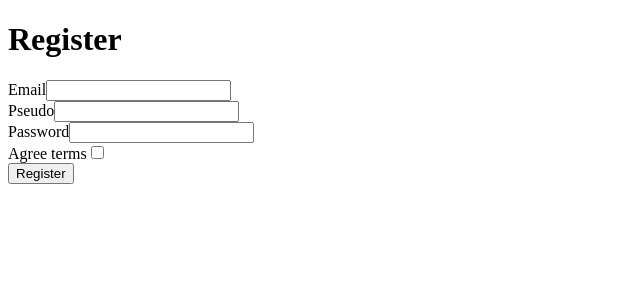
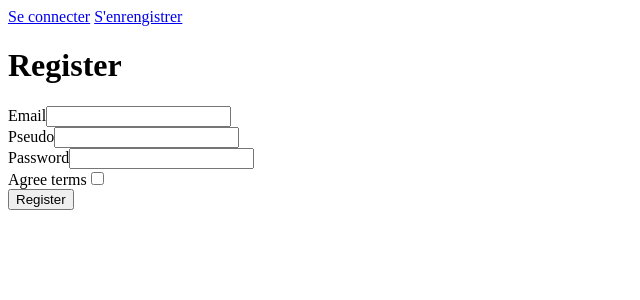
Before and after one commit to AnthonySemprini/symfonyUser, a Symfony app: template templates/registration/register.html.twig in a window 1280 px wide. Shown: the top 300 px of the page, without its empty margins (0-640 px from the left). Run offline with Twig, Linux system fonts and the light colour scheme; the template is opened without the code that fills it, so the values that code supplies are empty; form fields are guessed from the names that the template uses; some libraries are stand-ins or nearby versions.

Commit message:
ajout lien connect & deconnect

```diff
--- a/templates/base.html.twig
+++ b/templates/base.html.twig
@@ -11,6 +11,16 @@
         {% endblock %}
     </head>
     <body>
+        {% if app.user %}
+
+            <a href="{{ path('app_logout') }}">Se déconnecter</a>
+            <a href="">Mon profil</a>
+        {% else %}
+
+            <a href="{{ path('app_login') }}">Se connecter</a>
+            <a href="{{ path('app_register') }}">S'enrengistrer</a>
+        {% endif %}
+
         {% block body %}{% endblock %}
     </body>
 </html>
```
Also changed, not shown: 1 other file.
